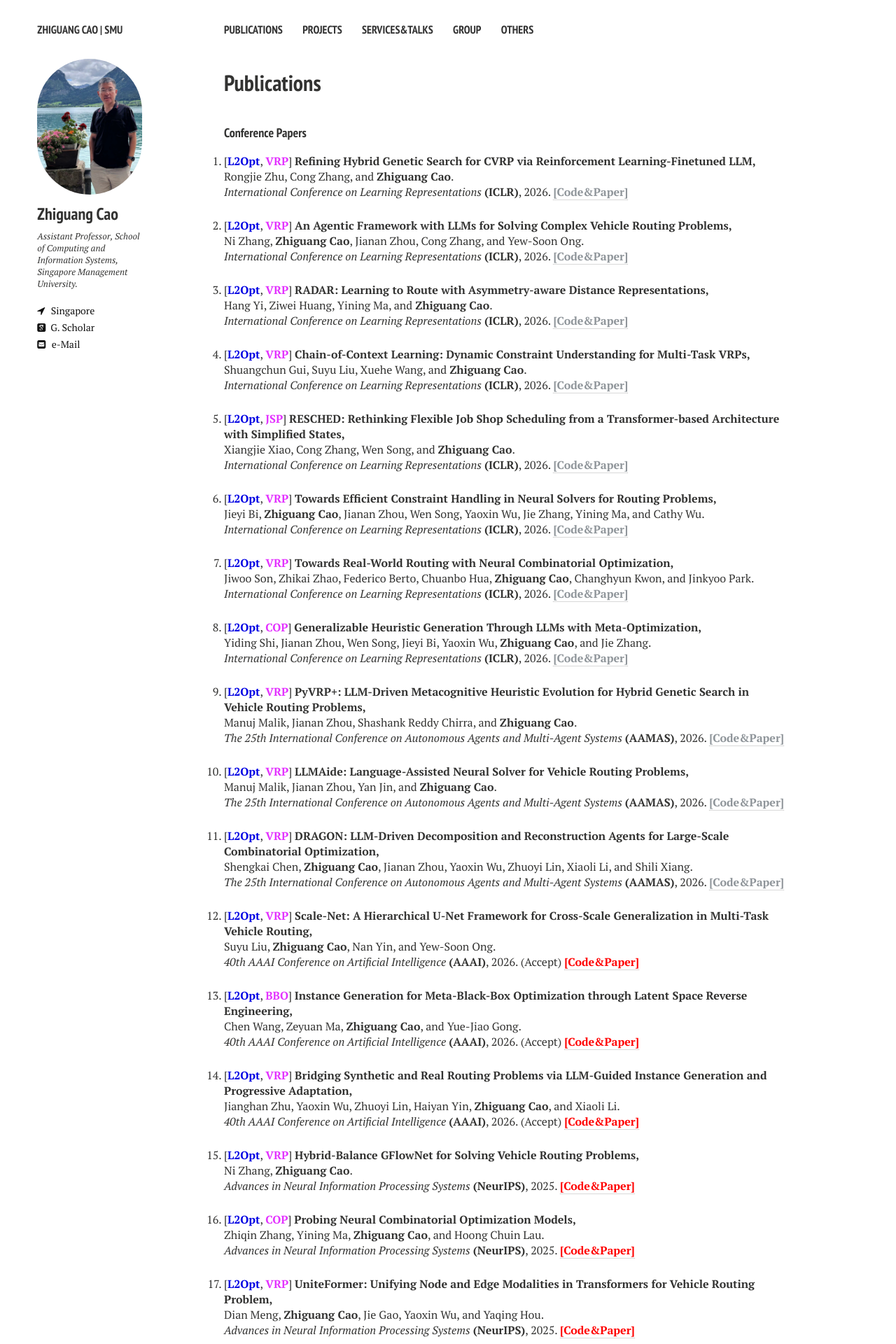
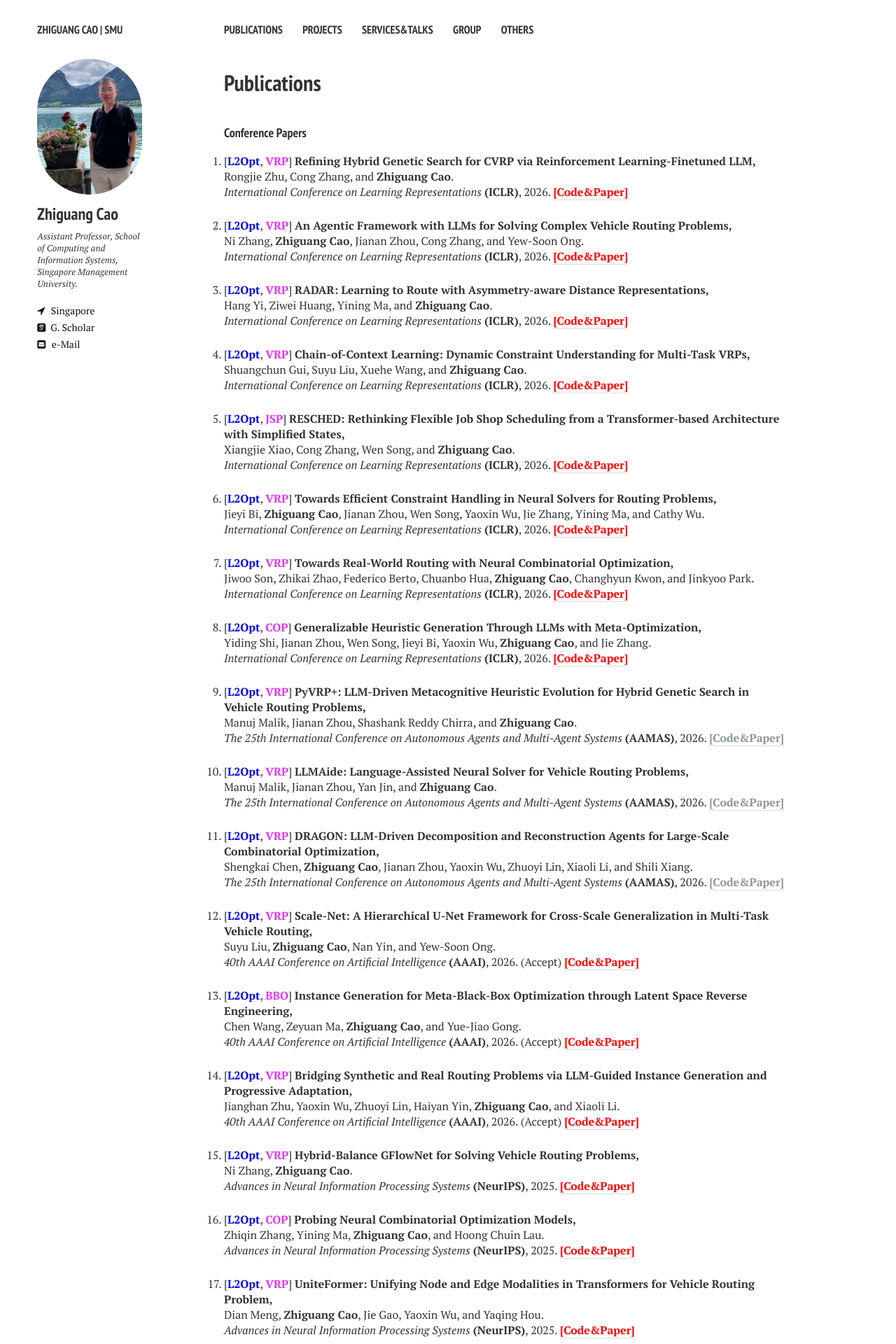
Before and after one commit to zhiguangcaosg/zhiguangcaosg.github.io, a Jekyll site: the page built from publications.md, in a window 1280 px wide. Shown: the top 1920 px of the page at 70% size. Built offline with Jekyll 4.4.1, drawn with Linux system fonts in a browser that asks for light colours; nearby versions of some CDN libraries.

Commit message:
Update publications.html

```diff
--- a/_layouts/publications.html
+++ b/_layouts/publications.html
@@ -94,7 +94,7 @@ div.bibtex pre { font-size: 75%; overflow: auto;  width: 100%; padding: 0em 0em;
 <p>
 [<font color="#0000E3"><b>L2Opt</b></font>, <font color="#E333FF"><b>VRP</b></font>] <b>Refining Hybrid Genetic Search for CVRP via Reinforcement Learning-Finetuned LLM,</b>
 <br> Rongjie Zhu, Cong Zhang, and <b>Zhiguang Cao</b>.<br>
-<i> International Conference on Learning Representations</i> <b>(ICLR)</b>, 2026. <a href="https://zhiguangcaosg.github.io/publications/"> <font color="#8F959A"><b>[Code&Paper]</b> </font></a>
+<i> International Conference on Learning Representations</i> <b>(ICLR)</b>, 2026. <a href="https://github.com/zaodushi/RFTHGS" target="_blank"> <font color="#FF0000"><b>[Code&Paper]</b> </font></a>
 </p>
 </li>
 
@@ -102,7 +102,7 @@ div.bibtex pre { font-size: 75%; overflow: auto;  width: 100%; padding: 0em 0em;
 <p>
 [<font color="#0000E3"><b>L2Opt</b></font>, <font color="#E333FF"><b>VRP</b></font>] <b>An Agentic Framework with LLMs for Solving Complex Vehicle Routing Problems,</b>
 <br> Ni Zhang, <b>Zhiguang Cao</b>, Jianan Zhou, Cong Zhang, and Yew-Soon Ong.<br>
-<i> International Conference on Learning Representations</i> <b>(ICLR)</b>, 2026. <a href="https://zhiguangcaosg.github.io/publications/"> <font color="#8F959A"><b>[Code&Paper]</b> </font></a>
+<i> International Conference on Learning Representations</i> <b>(ICLR)</b>, 2026. <a href="https://github.com/ZHANG-NI/AFL" target="_blank"> <font color="#FF0000"><b>[Code&Paper]</b> </font></a>
 </p>
 </li>
 
@@ -110,7 +110,7 @@ div.bibtex pre { font-size: 75%; overflow: auto;  width: 100%; padding: 0em 0em;
 <p>
 [<font color="#0000E3"><b>L2Opt</b></font>, <font color="#E333FF"><b>VRP</b></font>] <b>RADAR: Learning to Route with Asymmetry-aware Distance Representations,</b>
 <br> Hang Yi, Ziwei Huang, Yining Ma, and <b>Zhiguang Cao</b>.<br>
-<i> International Conference on Learning Representations</i> <b>(ICLR)</b>, 2026. <a href="https://zhiguangcaosg.github.io/publications/"> <font color="#8F959A"><b>[Code&Paper]</b> </font></a>
+<i> International Conference on Learning Representations</i> <b>(ICLR)</b>, 2026. <a href="https://github.com/yihang0410/RADAR" target="_blank"> <font color="#FF0000"><b>[Code&Paper]</b> </font></a>
 </p>
 </li>
 
@@ -118,7 +118,7 @@ div.bibtex pre { font-size: 75%; overflow: auto;  width: 100%; padding: 0em 0em;
 <p>
 [<font color="#0000E3"><b>L2Opt</b></font>, <font color="#E333FF"><b>VRP</b></font>] <b>Chain-of-Context Learning: Dynamic Constraint Understanding for Multi-Task VRPs,</b>
 <br> Shuangchun Gui, Suyu Liu, Xuehe Wang, and <b>Zhiguang Cao</b>.<br>
-<i> International Conference on Learning Representations</i> <b>(ICLR)</b>, 2026. <a href="https://zhiguangcaosg.github.io/publications/"> <font color="#8F959A"><b>[Code&Paper]</b> </font></a>
+<i> International Conference on Learning Representations</i> <b>(ICLR)</b>, 2026. <a href="https://github.com/gshuangchun/CCL-MTLVRP" target="_blank"> <font color="#FF0000"><b>[Code&Paper]</b> </font></a>
 </p>
 </li>
 
@@ -126,7 +126,7 @@ div.bibtex pre { font-size: 75%; overflow: auto;  width: 100%; padding: 0em 0em;
 <p>
 [<font color="#0000E3"><b>L2Opt</b></font>, <font color="#E333FF"><b>JSP</b></font>] <b>RESCHED: Rethinking Flexible Job Shop Scheduling from a Transformer-based Architecture with Simplified States,</b>
 <br> Xiangjie Xiao, Cong Zhang, Wen Song, and <b>Zhiguang Cao</b>.<br>
-<i> International Conference on Learning Representations</i> <b>(ICLR)</b>, 2026. <a href="https://zhiguangcaosg.github.io/publications/"> <font color="#8F959A"><b>[Code&Paper]</b> </font></a>
+<i> International Conference on Learning Representations</i> <b>(ICLR)</b>, 2026. <a href="https://github.com/XiangjieXiao/ReSched" target="_blank"> <font color="#FF0000"><b>[Code&Paper]</b> </font></a>
 </p>
 </li>
 
@@ -134,7 +134,7 @@ div.bibtex pre { font-size: 75%; overflow: auto;  width: 100%; padding: 0em 0em;
 <p>
 [<font color="#0000E3"><b>L2Opt</b></font>, <font color="#E333FF"><b>VRP</b></font>] <b>Towards Efficient Constraint Handling in Neural Solvers for Routing Problems,</b>
 <br> Jieyi Bi, <b>Zhiguang Cao</b>, Jianan Zhou, Wen Song, Yaoxin Wu, Jie Zhang, Yining Ma, and Cathy Wu.<br>
-<i> International Conference on Learning Representations</i> <b>(ICLR)</b>, 2026. <a href="https://zhiguangcaosg.github.io/publications/"> <font color="#8F959A"><b>[Code&Paper]</b> </font></a>
+<i> International Conference on Learning Representations</i> <b>(ICLR)</b>, 2026. <a href="https://github.com/jieyibi/CaR-constraint" target="_blank"> <font color="#FF0000"><b>[Code&Paper]</b> </font></a>
 </p>
 </li>
 
@@ -142,7 +142,7 @@ div.bibtex pre { font-size: 75%; overflow: auto;  width: 100%; padding: 0em 0em;
 <p>
 [<font color="#0000E3"><b>L2Opt</b></font>, <font color="#E333FF"><b>VRP</b></font>] <b>Towards Real-World Routing with Neural Combinatorial Optimization,</b>
 <br> Jiwoo Son, Zhikai Zhao, Federico Berto, Chuanbo Hua, <b>Zhiguang Cao</b>, Changhyun Kwon, and Jinkyoo Park.<br>
-<i> International Conference on Learning Representations</i> <b>(ICLR)</b>, 2026. <a href="https://zhiguangcaosg.github.io/publications/"> <font color="#8F959A"><b>[Code&Paper]</b> </font></a>
+<i> International Conference on Learning Representations</i> <b>(ICLR)</b>, 2026. <a href="https://github.com/ai4co/real-routing-nco" target="_blank"> <font color="#FF0000"><b>[Code&Paper]</b> </font></a>
 </p>
 </li>
 
@@ -150,7 +150,7 @@ div.bibtex pre { font-size: 75%; overflow: auto;  width: 100%; padding: 0em 0em;
 <p>
 [<font color="#0000E3"><b>L2Opt</b></font>, <font color="#E333FF"><b>COP</b></font>] <b>Generalizable Heuristic Generation Through LLMs with Meta-Optimization,</b>
 <br> Yiding Shi, Jianan Zhou, Wen Song, Jieyi Bi, Yaoxin Wu, <b>Zhiguang Cao</b>, and Jie Zhang.<br>
-<i> International Conference on Learning Representations</i> <b>(ICLR)</b>, 2026. <a href="https://zhiguangcaosg.github.io/publications/"> <font color="#8F959A"><b>[Code&Paper]</b> </font></a>
+<i> International Conference on Learning Representations</i> <b>(ICLR)</b>, 2026. <a href="https://github.com/yiding-s/MoH" target="_blank"> <font color="#FF0000"><b>[Code&Paper]</b> </font></a>
 </p>
 </li>
 
```
